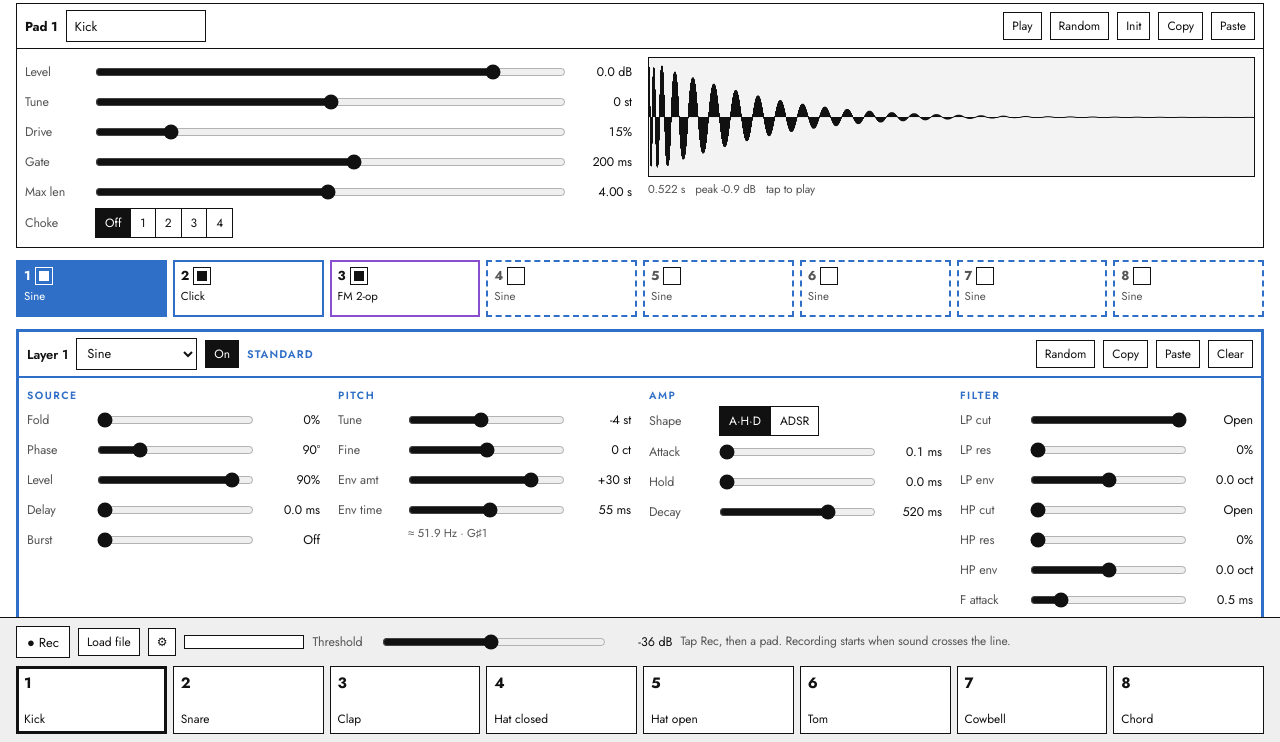
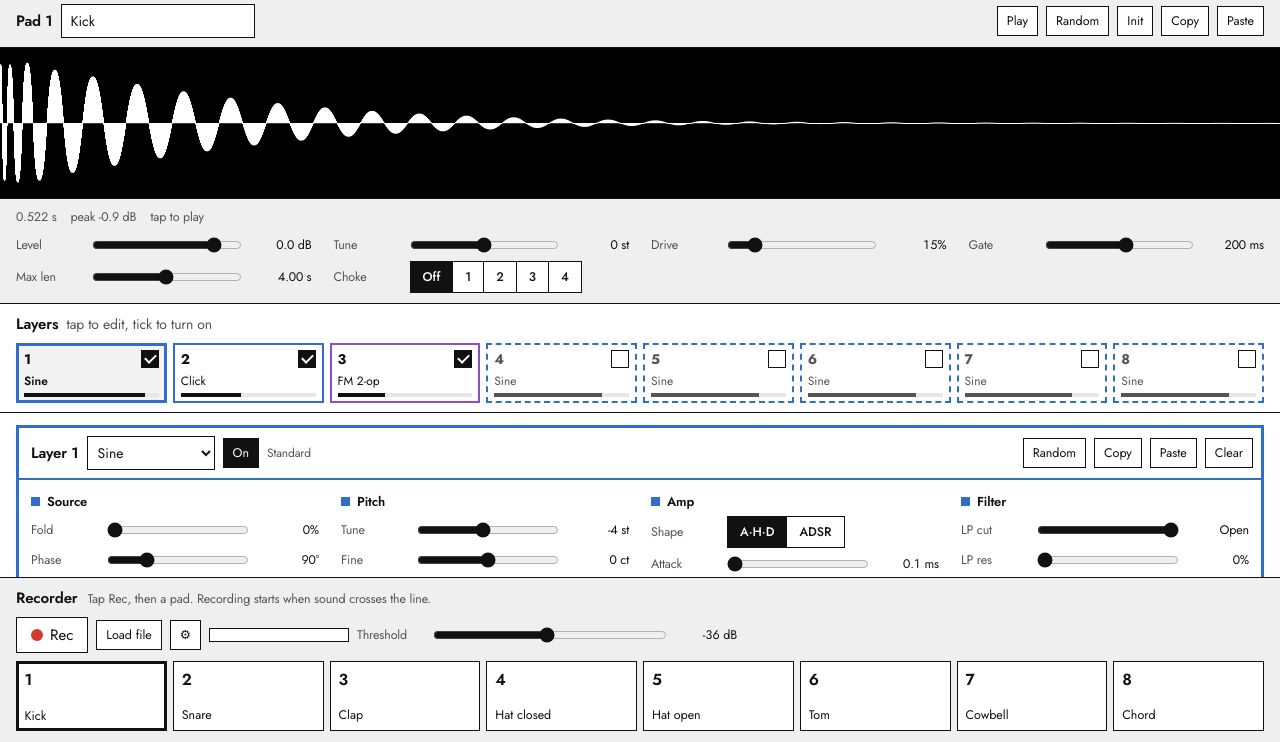
Before and after one commit to matthettich/Thunder-, a plain HTML site: page index.html in a window 1280 px wide. Shown: the part 58-800 px from the top of the page. Drawn offline with Linux system fonts and the light colour scheme.

Commit message:
Match the ...Seeds Minimal skin
Light-only like Seeds Minimal, full-width grey bands with ink dividers,
black monitor screen for the waveform, module-style layer card.

Co-Authored-By: Claude Opus 5.5 <noreply@anthropic.com>
Claude-Session: https://claude.ai/code/session_01M6Kq5NxihBAGfYjyaw5Ye3

```diff
--- a/index.html
+++ b/index.html
@@ -10,130 +10,132 @@
 <link rel="preconnect" href="https://fonts.gstatic.com" crossorigin>
 <link href="https://fonts.googleapis.com/css2?family=Jost:wght@400;500;600;700&display=swap" rel="stylesheet">
 <style>
-/* Layout: one-screen instrument. Top bar, a scrolling editor (pad, its 8 layers, the selected layer),
-   and a fixed dock with the recorder and 8 trigger pads. Skin follows ...Seeds "Minimal":
-   white, square, 1px ink lines, thick family-coloured module borders, Futura. */
+/* Layout: Seeds "Minimal" skin, light only (as in Seeds). Full-width bands split by 1px ink lines:
+   grey control bands, a black monitor screen for the waveform, white module cards with thick
+   family-coloured borders, and a grey recorder dock with the 8 pads. */
 :root{
-  --bg:#ffffff; --panel:#ffffff; --panel2:#f3f3f3; --side:#efefef; --ink:#111111; --muted:#555555;
-  --track:#e6e6e6; --inv:#ffffff;
-  --std:#2f6fc7; --fm:#8a4fd0; --add:#139a9a; --noise:#e07a2e; --smp:#d1456e; --rec:#d1456e;
+  --bench:#ffffff; --panel:#ffffff; --panel2:#f3f3f3; --side:#efefef; --ink:#111111; --muted:#555555;
+  --track:#e6e6e6; --inv:#ffffff; --screen:#000000; --screen-ink:#ffffff; --screen-line:#3a3a3a;
+  --std:#2f6fc7; --fm:#8a4fd0; --add:#139a9a; --noise:#e07a2e; --smp:#d1456e; --rec:#d33b2c;
   --font:Futura,"Futura PT",Jost,"Century Gothic","Avenir Next",system-ui,sans-serif;
+  color-scheme:light;
 }
-@media (prefers-color-scheme: dark){:root:not([data-theme="light"]){
-  --bg:#0d0d0d; --panel:#0d0d0d; --panel2:#1b1b1b; --side:#161616; --ink:#f0f0f0; --muted:#a6a6a6;
-  --track:#333333; --inv:#0d0d0d;
-  --std:#6a9cf0; --fm:#ad85ee; --add:#35c4c4; --noise:#f29a55; --smp:#ee7398; --rec:#ee7398; color-scheme:dark}}
-:root[data-theme="dark"]{
-  --bg:#0d0d0d; --panel:#0d0d0d; --panel2:#1b1b1b; --side:#161616; --ink:#f0f0f0; --muted:#a6a6a6;
-  --track:#333333; --inv:#0d0d0d;
-  --std:#6a9cf0; --fm:#ad85ee; --add:#35c4c4; --noise:#f29a55; --smp:#ee7398; --rec:#ee7398; color-scheme:dark}
-
 *{box-sizing:border-box; border-radius:0}
 [hidden]{display:none!important}
 html,body{height:100%}
-body{margin:0; background:var(--bg); color:var(--ink); font-family:var(--font); font-size:13px;
+body{margin:0; background:var(--bench); color:var(--ink); font-family:var(--font); font-size:14px;
   display:flex; flex-direction:column; overflow:hidden; -webkit-tap-highlight-color:transparent; letter-spacing:-.01em}
 button,select,input{font:inherit; color:var(--ink)}
-button{background:var(--panel); border:1px solid var(--ink); padding:4px 10px; min-height:32px; cursor:pointer;
-  touch-action:manipulation; user-select:none; -webkit-user-select:none}
-button.on{background:var(--ink); color:var(--inv)}
+button{background:var(--panel); border:1px solid var(--ink); padding:6px 11px; min-height:34px; cursor:pointer;
+  touch-action:manipulation; user-select:none; -webkit-user-select:none; display:inline-flex; align-items:center; gap:7px; justify-content:center}
+button:hover{border-color:var(--muted)}
+button.on{background:var(--ink); color:var(--inv); border-color:var(--ink)}
 button:disabled{opacity:.4; cursor:default}
 button:focus-visible,select:focus-visible,input:focus-visible{outline:2px solid var(--ink); outline-offset:2px}
-button.sm{min-height:28px; padding:2px 8px; font-size:12px}
-select{background:var(--panel); border:1px solid var(--ink); min-height:32px; padding:0 6px; max-width:100%}
-input[type=text]{background:var(--panel); border:1px solid var(--ink); min-height:32px; padding:0 8px; min-width:0}
+button.sm{min-height:30px; padding:3px 9px; font-size:12.5px}
+select{background:var(--panel); border:1px solid var(--ink); min-height:34px; padding:0 6px; max-width:100%}
+input[type=text]{background:var(--panel); border:1px solid var(--ink); min-height:34px; padding:0 9px; min-width:0}
 input[type=range]{width:100%; accent-color:var(--ink); height:30px; margin:0; touch-action:pan-y}
 .sp{flex:1}
+.dot{width:12px; height:12px; border-radius:50%!important; background:var(--rec); display:inline-block; flex:none}
 
-/* top bar */
-.top{display:flex; align-items:center; gap:8px; padding:8px 16px; border-bottom:1px solid var(--ink); flex:none; flex-wrap:wrap}
-.brand{font-weight:700; font-size:19px; letter-spacing:.02em; white-space:nowrap}
+/* top bar, like the Seeds title bar */
+.top{display:flex; align-items:center; gap:10px; padding-block:9px; padding-inline:16px; border-bottom:1px solid var(--ink); flex:none; flex-wrap:wrap; background:var(--bench)}
+.brand{font-weight:600; font-size:22px; letter-spacing:.01em; white-space:nowrap; margin-right:6px}
 .kitname{width:150px}
 
-/* scrolling editor */
-.main{flex:1; min-height:0; overflow:auto; padding-block:12px; padding-inline:16px; display:flex; flex-direction:column; gap:12px}
-.card{border:1px solid var(--ink); background:var(--panel); flex:none}
-.card>header{display:flex; align-items:center; gap:8px; padding:6px 8px; border-bottom:1px solid var(--ink); flex-wrap:wrap}
-.card>header h2{font-size:13px; font-weight:600; margin:0; white-space:nowrap}
-.panel .pbody{padding:10px; display:flex; flex-direction:column; gap:10px}
+/* scrolling editor made of bands */
+.main{flex:1; min-height:0; overflow:auto; display:flex; flex-direction:column}
+.band{flex:none; padding-block:9px; padding-inline:16px; border-bottom:1px solid var(--ink); background:var(--bench)}
+.band.grey{background:var(--side)}
+.bar{display:flex; align-items:center; gap:8px; flex-wrap:wrap}
+.ttl{font-weight:600; font-size:15px; white-space:nowrap}
+.lbl{color:var(--muted)}
+.pbody{display:flex; flex-direction:column; gap:10px; padding-top:8px}
 .btnrow{display:flex; gap:6px; flex-wrap:wrap; align-items:center}
-.note{color:var(--muted); font-size:12px; line-height:1.45; margin:0; max-width:68ch}
+.note{color:var(--muted); font-size:12.5px; line-height:1.45; margin:0; max-width:68ch}
 
-.row{display:grid; grid-template-columns:64px minmax(0,1fr) 60px; align-items:center; gap:6px; font-size:12.5px; min-height:30px}
+.row{display:grid; grid-template-columns:70px minmax(0,1fr) 64px; align-items:center; gap:6px; font-size:12.5px; min-height:30px}
 .row label{color:var(--muted); user-select:none; -webkit-user-select:none; white-space:nowrap; overflow:hidden; text-overflow:ellipsis; cursor:default}
 .row output{text-align:right; font-variant-numeric:tabular-nums; white-space:nowrap}
-.segrow{display:flex; align-items:center; gap:6px; min-height:32px; font-size:12.5px}
-.segrow>span{color:var(--muted); width:64px; flex:none}
-.seg{display:inline-flex; border:1px solid var(--ink)}
-.seg button{border:0; border-right:1px solid var(--ink); min-height:28px; padding:2px 9px; font-size:12px}
+.segrow{display:flex; align-items:center; gap:6px; min-height:34px; font-size:12.5px}
+.segrow>span{color:var(--muted); width:70px; flex:none}
+.seg{display:inline-flex; border:1px solid var(--ink); background:var(--panel)}
+.seg button{border:0; border-right:1px solid var(--ink); min-height:30px; padding:3px 12px; font-weight:500; font-size:12.5px; background:none}
+.seg button.on{background:var(--ink); color:var(--inv)}
 .seg button:last-child{border-right:0}
 
-/* pad (voice) card */
-.vhead .pnum{font-weight:700}
-.vhead input{width:140px}
-.vbody{display:grid; grid-template-columns:repeat(auto-fit,minmax(240px,1fr)); gap:4px 16px; padding:8px}
-.wavebox{display:flex; flex-direction:column; gap:4px; min-width:0}
-.wave{width:100%; height:120px; display:block; border:1px solid var(--ink); background:var(--panel2); cursor:pointer}
-.wmeta{font-size:11.5px; color:var(--muted); font-variant-numeric:tabular-nums; display:flex; gap:10px; flex-wrap:wrap}
+/* monitor screen (Seeds' black main view) */
+.screen{flex:none; background:var(--screen); border-bottom:1px solid var(--ink); position:relative}
+.wave{width:100%; height:150px; display:block; cursor:pointer}
+.wmeta{display:flex; gap:14px; flex-wrap:wrap; font-size:12.5px; color:var(--muted); font-variant-numeric:tabular-nums}
+.vrows{display:grid; grid-template-columns:repeat(auto-fit,minmax(250px,1fr)); gap:0 22px; padding-top:4px}
 
-/* layer strip */
-.strip{display:grid; grid-template-columns:repeat(8,minmax(0,1fr)); gap:6px; flex:none}
+/* layer list, like the Seeds module palette items */
+.strip{display:grid; grid-template-columns:repeat(8,minmax(0,1fr)); gap:6px}
 .lcell{border:2.5px solid var(--fam); background:var(--panel); padding:4px 6px; min-height:56px; text-align:left;
-  display:flex; flex-direction:column; justify-content:space-between; gap:3px; min-width:0}
+  display:flex; flex-direction:column; justify-content:space-between; align-items:stretch; gap:3px; min-width:0; font-weight:400}
+.lcell:hover{border-color:var(--fam)}
 .lcell .l1{display:flex; align-items:center; justify-content:space-between; gap:4px; font-weight:600}
-.lcell .tn{font-size:11.5px; white-space:nowrap; overflow:hidden; text-overflow:ellipsis}
+.lcell .tn{font-size:12px; white-space:nowrap; overflow:hidden; text-overflow:ellipsis}
 .lcell .lv{height:4px; background:var(--track); position:relative}
-.lcell .lv i{position:absolute; left:0; top:0; bottom:0; background:var(--fam)}
+.lcell .lv i{position:absolute; left:0; top:0; bottom:0; background:var(--ink)}
 .lcell.off{border-style:dashed}
 .lcell.off .tn,.lcell.off .l1 b{color:var(--muted)}
-.lcell.sel{background:var(--fam); color:var(--inv)}
-.lcell.sel .tn,.lcell.sel .l1 b{color:var(--inv)}
-.lcell.sel .lv{background:color-mix(in srgb, var(--inv) 35%, transparent)}
-.lcell.sel .lv i{background:var(--inv)}
-.tog{width:18px; height:18px; border:1.5px solid currentColor; display:inline-block; flex:none; position:relative}
-.tog.on::after{content:""; position:absolute; inset:3px; background:currentColor}
+.lcell.off .lv i{background:var(--muted)}
+.lcell.sel{border-width:3.5px; padding:3px 5px; background:var(--panel2)}
+.lcell.sel .tn{font-weight:600}
+.tog{width:18px; height:18px; border:1.5px solid var(--ink); display:inline-block; flex:none; position:relative; background:var(--panel)}
+.tog.on{background:var(--ink)}
+.tog.on::after{content:""; position:absolute; inset:3px; border:2px solid var(--inv); border-top:0; border-left:0; width:5px; height:9px; left:5px; top:1px; transform:rotate(45deg)}
 
-/* layer editor */
-.layercard{border:3.5px solid var(--fam)}
-.layercard>header{border-bottom:2px solid var(--fam)}
-.layercard>header h2{color:var(--ink)}
-.famtag{font-size:11px; letter-spacing:.1em; text-transform:uppercase; color:var(--fam); font-weight:600}
-.secs{display:grid; grid-template-columns:repeat(auto-fit,minmax(220px,1fr)); gap:6px 18px; padding:8px}
-.sec h3{font-size:10.5px; letter-spacing:.14em; text-transform:uppercase; margin:2px 0 2px; font-weight:600; color:var(--fam)}
-.readout{font-size:11.5px; color:var(--muted); font-variant-numeric:tabular-nums; min-height:18px; padding-left:70px}
+/* layer editor: a Seeds module card */
+.cardwrap{padding-block:12px; padding-inline:16px; flex:none}
+.layercard{border:3.5px solid var(--fam); background:var(--panel)}
+.layercard>header{display:flex; align-items:center; gap:8px; padding:8px 8px 8px 12px; border-bottom:2px solid var(--fam); flex-wrap:wrap}
+.famtag{font-size:12px; color:var(--muted)}
+.secs{display:grid; grid-template-columns:repeat(auto-fit,minmax(230px,1fr)); gap:8px 22px; padding:10px 12px 12px}
+.sec{min-width:0}
+.sec h3{font-size:13px; font-weight:600; margin:2px 0 4px; color:var(--ink); display:flex; align-items:center; gap:7px}
+.sec h3::before{content:""; width:9px; height:9px; background:var(--fam); flex:none}
+.readout{font-size:12px; color:var(--muted); font-variant-numeric:tabular-nums; min-height:18px; padding-left:76px}
 
-/* dock */
-.dock{flex:none; background:var(--side); border-top:1px solid var(--ink); padding-block:8px; padding-inline:16px}
-.recbar{display:flex; gap:8px; align-items:center; flex-wrap:wrap; margin-bottom:8px}
-.recbar .row{flex:1 1 220px; max-width:360px}
-#bRec.on{background:var(--rec); border-color:var(--rec); color:#fff}
-.meter{width:120px; height:14px; border:1px solid var(--ink); background:var(--panel); display:block; flex:none}
-.rstat{font-size:12px; color:var(--muted); flex:1 1 200px; min-width:0; line-height:1.3}
-.recmore{display:grid; grid-template-columns:repeat(auto-fit,minmax(220px,1fr)); gap:2px 18px; margin-bottom:8px;
-  border:1px solid var(--ink); background:var(--panel); padding:6px 8px}
+/* recorder dock */
+.dock{flex:none; background:var(--side); border-top:1px solid var(--ink); padding-block:9px 11px; padding-inline:16px; display:grid; gap:8px}
+.dock>header{display:flex; align-items:baseline; gap:10px; min-width:0}
+.rstat{font-size:12.5px; color:var(--muted); min-width:0; white-space:nowrap; overflow:hidden; text-overflow:ellipsis; flex:1}
+.recbar{display:flex; gap:8px; align-items:center; flex-wrap:wrap}
+.recbar .row{flex:1 1 230px; max-width:380px}
+#bRec{font-size:15px; padding:6px 14px}
+#bRec.on{background:var(--ink); color:var(--inv)}
+.meter{width:140px; height:14px; border:1px solid var(--ink); background:var(--panel); display:block; flex:none}
+.recmore{display:grid; grid-template-columns:repeat(auto-fit,minmax(230px,1fr)); gap:2px 18px; border:1px solid var(--ink); background:var(--panel); padding:6px 10px}
 .pads{display:grid; grid-template-columns:repeat(8,minmax(0,1fr)); gap:6px}
-.pad{height:68px; border:1px solid var(--ink); background:var(--panel); display:flex; flex-direction:column;
-  justify-content:space-between; align-items:flex-start; padding:5px 7px; text-align:left; font-size:12px; touch-action:none; min-width:0}
-.pad b{font-size:15px}
+.pad{height:70px; border:1px solid var(--ink); background:var(--panel); display:flex; flex-direction:column;
+  justify-content:space-between; align-items:flex-start; padding:6px 8px; text-align:left; font-size:12.5px; touch-action:none; min-width:0; gap:0}
+.pad b{font-size:16px; font-weight:600}
 .pad .pn{white-space:nowrap; overflow:hidden; text-overflow:ellipsis; max-width:100%}
-.pad.sel{box-shadow:inset 0 0 0 2px var(--ink)}
+.pad.sel{border-width:3.5px; padding:3.5px 5.5px}
 .pad.hit{background:var(--ink); color:var(--inv)}
 .pad.recmode{border-color:var(--rec); border-style:dashed}
-.pad.armed{border:3px solid var(--rec); padding:3px 5px}
+.pad.armed{border:3.5px solid var(--rec); padding:3.5px 5.5px}
 .pad.recording{background:var(--rec); color:#fff; border-color:var(--rec)}
 
-.toast{position:fixed; left:50%; transform:translateX(-50%); bottom:calc(170px + env(safe-area-inset-bottom,0px));
-  background:var(--ink); color:var(--inv); padding:8px 14px; font-size:13px; z-index:9; max-width:calc(100% - 32px)}
+.toast{position:fixed; left:50%; transform:translateX(-50%); bottom:calc(190px + env(safe-area-inset-bottom,0px));
+  background:var(--ink); color:var(--inv); padding:9px 15px; font-size:13px; z-index:9; max-width:calc(100% - 32px)}
 
 @media (max-width:600px){
   .strip,.pads{grid-template-columns:repeat(4,minmax(0,1fr))}
-  .pad{height:54px}
+  .pad{height:56px}
+  .top{gap:6px}
+  .brand{font-size:19px}
+  .kitname{width:auto; flex:1 1 60px; min-width:0}
+  .top{flex-wrap:nowrap}
+  .top .sp{display:none}
+  .top button{padding-inline:8px}
+  .wave{height:120px}
   .meter{width:auto; flex:1 1 60px}
-  .recbar{gap:6px; margin-bottom:6px}
-  .rstat{font-size:11.5px}
-  .top{gap:6px}
-  .kitname{width:110px}
-  .toast{bottom:calc(230px + env(safe-area-inset-bottom,0px))}
+  .toast{bottom:calc(250px + env(safe-area-inset-bottom,0px))}
 }
 @media (prefers-reduced-motion: reduce){*{transition:none!important}}
 </style>
@@ -151,8 +153,8 @@ input[type=range]{width:100%; accent-color:var(--ink); height:30px; margin:0; to
 </div>
 
 <div class="main" id="main">
-  <section class="card panel" id="pKit" hidden>
-    <header><h2>Kit</h2></header>
+  <section class="band grey" id="pKit" hidden>
+    <div class="bar"><span class="ttl">Kit</span></div>
     <div class="pbody">
       <div class="btnrow">
         <button id="bSaveKit">Save kit (.json)</button>
@@ -168,8 +170,8 @@ input[type=range]{width:100%; accent-color:var(--ink); height:30px; margin:0; to
     </div>
   </section>
 
-  <section class="card panel" id="pExport" hidden>
-    <header><h2>Export</h2></header>
+  <section class="band grey" id="pExport" hidden>
+    <div class="bar"><span class="ttl">Export</span></div>
     <div class="pbody">
       <div class="btnrow">
         <div class="segrow"><span>Rate</span><div class="seg" id="segRate"></div></div>
@@ -186,9 +188,9 @@ input[type=range]{width:100%; accent-color:var(--ink); height:30px; margin:0; to
     </div>
   </section>
 
-  <section class="card" id="voiceCard">
-    <header class="vhead">
-      <span class="pnum" id="vNum">Pad 1</span>
+  <section class="band grey">
+    <div class="bar">
+      <span class="ttl" id="vNum">Pad 1</span>
       <input id="vName" type="text" aria-label="Pad name" spellcheck="false">
       <div class="sp"></div>
       <button class="sm" id="vPlay">Play</button>
@@ -196,21 +198,23 @@ input[type=range]{width:100%; accent-color:var(--ink); height:30px; margin:0; to
       <button class="sm" id="vInit">Init</button>
       <button class="sm" id="vCopy">Copy</button>
       <button class="sm" id="vPaste">Paste</button>
-    </header>
-    <div class="vbody">
-      <div id="vRows"></div>
-      <div class="wavebox">
-        <canvas class="wave" id="wave" aria-label="Rendered waveform, tap to play"></canvas>
-        <div class="wmeta" id="wMeta"></div>
-      </div>
     </div>
   </section>
+  <div class="screen"><canvas class="wave" id="wave" aria-label="Rendered waveform, tap to play"></canvas></div>
+  <section class="band grey">
+    <div class="wmeta" id="wMeta"></div>
+    <div class="vrows" id="vRows"></div>
+  </section>
 
-  <div class="strip" id="strip"></div>
+  <section class="band">
+    <div class="bar" style="margin-bottom:8px"><span class="ttl">Layers</span><span class="lbl">tap to edit, tick to turn on</span></div>
+    <div class="strip" id="strip"></div>
+  </section>
 
-  <section class="card layercard" id="layerCard">
+  <div class="cardwrap">
+  <section class="layercard" id="layerCard">
     <header>
-      <h2 id="lTitle">Layer 1</h2>
+      <span class="ttl" id="lTitle">Layer 1</span>
       <select id="lType" aria-label="Oscillator type"></select>
       <button class="sm" id="lOn">On</button>
       <span class="famtag" id="lFam"></span>
@@ -222,17 +226,18 @@ input[type=range]{width:100%; accent-color:var(--ink); height:30px; margin:0; to
     </header>
     <div class="secs" id="secs"></div>
   </section>
+  </div>
 </div>
 
 <div class="dock">
+  <header><span class="ttl">Recorder</span><span class="rstat" id="rStat">Tap Rec, then a pad. Recording starts when sound crosses the line.</span></header>
   <div class="recmore" id="recMore" hidden></div>
   <div class="recbar">
-    <button id="bRec">● Rec</button>
+    <button id="bRec"><span class="dot"></span>Rec</button>
     <button class="sm" id="bLoad">Load file</button>
     <button class="sm" id="bRecMore" aria-expanded="false" aria-label="Recording settings">⚙</button>
     <canvas class="meter" id="meter" aria-label="Input level"></canvas>
     <div class="row" id="thrRow"></div>
-    <span class="rstat" id="rStat">Tap Rec, then a pad. Recording starts when sound crosses the line.</span>
     <input type="file" id="fileIn" accept="audio/*,.wav,.mp3,.ogg,.m4a,.flac" hidden>
   </div>
   <div class="pads" id="pads"></div>
@@ -766,18 +771,19 @@ document.addEventListener('keydown', e => {
 /* ---------- waveform ---------- */
 function cssv(n){ return getComputedStyle(document.documentElement).getPropertyValue(n).trim(); }
 function drawWave(){
-  const cv = $('wave'), dpr = window.devicePixelRatio || 1, w = Math.max(10, cv.clientWidth), h = cv.clientHeight || 120;
+  const cv = $('wave'), dpr = window.devicePixelRatio || 1, w = Math.max(10, cv.clientWidth), h = cv.clientHeight || 150;
   cv.width = Math.round(w * dpr); cv.height = Math.round(h * dpr);
   const g = cv.getContext('2d'); g.setTransform(dpr, 0, 0, dpr, 0, 0); g.clearRect(0, 0, w, h);
   const c = cache[cur]; if (!c) return;
   const d = c.data, mid = h / 2;
-  g.fillStyle = cssv('--track'); g.fillRect(0, mid, w, 1);
-  g.fillStyle = cssv('--ink');
+  g.fillStyle = cssv('--screen'); g.fillRect(0, 0, w, h);
+  g.fillStyle = cssv('--screen-line'); g.fillRect(0, mid, w, 1);
+  g.fillStyle = cssv('--screen-ink');
   const per = d.length / w; let pk = 0;
   for (let x = 0; x < w; x++){
     let mn = 0, mx = 0; const s = Math.floor(x * per), e = Math.min(d.length, Math.floor((x + 1) * per) + 1);
     for (let i = s; i < e; i++){ const v = d[i]; if (v < mn) mn = v; if (v > mx) mx = v; }
-    const y1 = mid - Math.min(1, mx) * (mid - 2), y2 = mid - Math.max(-1, mn) * (mid - 2);
+    const y1 = mid - Math.min(1, mx) * (mid - 8), y2 = mid - Math.max(-1, mn) * (mid - 8);
     g.fillRect(x, y1, 1, Math.max(1, y2 - y1));
   }
   for (let i = 0; i < d.length; i++){ const a = Math.abs(d[i]); if (a > pk) pk = a; }
```
